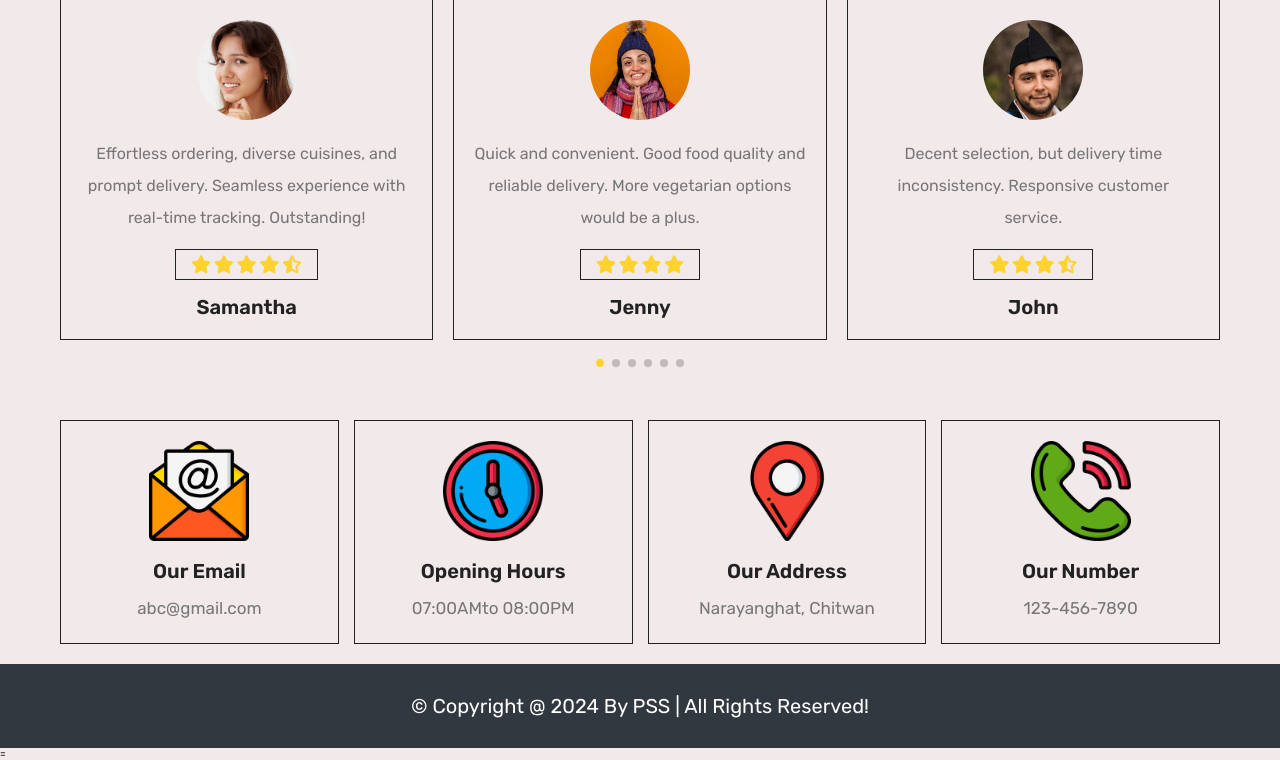
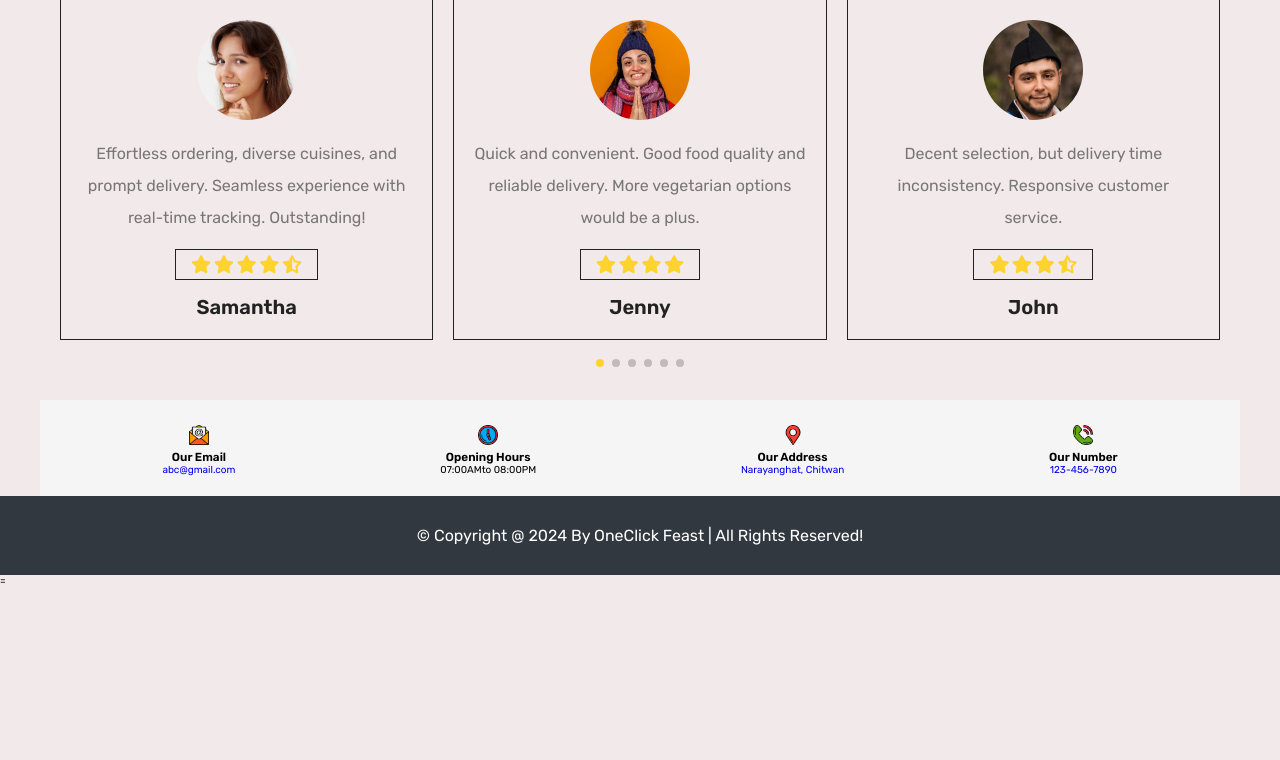
Before and after one commit to theprakriti/oneclickfeast, a PHP site: page /oneclickfeast1/about.php in a window 1280 px wide. Shown: the part 1440-2200 px from the top of the page. After the commit the page ends 2023 px from the top, so only its background shows below. Run offline with PHP 8.4, Linux system fonts and the light colour scheme; data that the repository does not hold is empty; some libraries are stand-ins or nearby versions.

Commit message:
code on footer

```diff
--- a/components/footer.php
+++ b/components/footer.php
@@ -1,28 +1,30 @@
 <footer class="footer">
 
-   <section class="grid">
+<hr>
 
-      <div class="box">
-         <img src="images/emailicon.png" alt="">
+   <section style="display: flex;justify-content: space-around;background-color: whitesmoke;width: 100vw!important;">
+
+      <div style="display: flex;flex-direction: column;align-items: center;">
+         <img src="images/emailicon.png" style="height: 30px;width: 20px;object-fit: contain;" alt="">
          <h3>Our Email</h3>
          <a href="mailto:abc@gmail.com">abc@gmail.com</a>
 
       </div>
 
-      <div class="box">
-         <img src="images/clockicon.png" alt="">
+      <div style="display: flex;flex-direction: column;align-items: center;">
+         <img src="images/clockicon.png" style="height: 30px;width: 20px;object-fit: contain;" alt="">
          <h3>Opening Hours</h3>
          <p>07:00AMto 08:00PM</p>
       </div>
 
-      <div class="box">
-         <img src="images/mapicon.png" alt="">
+      <div style="display: flex;flex-direction: column;align-items: center;">
+         <img src="images/mapicon.png" style="height: 30px;width: 20px;object-fit: contain;" alt="">
          <h3>Our Address</h3>
          <a href="#">Narayanghat, Chitwan</a>
       </div>
 
-      <div class="box">
-         <img src="images/phoneicon.png" alt="">
+      <div style="display: flex;flex-direction: column;align-items: center;">
+         <img src="images/phoneicon.png" style="height: 30px;width: 20px;object-fit: contain;" alt="">
          <h3>Our Number</h3>
          <a href="tel:1234567890">123-456-7890</a>
 
@@ -30,6 +32,8 @@
 
    </section>
 
-   <div class="credit">&copy; copyright @ <?= date('Y'); ?> by <span>PSS</span> | all rights reserved!</div>
+   <div class="credit">
+      <p style="font-size: medium;">&copy; copyright @ <?= date('Y'); ?> by <span>OneClick Feast</span> | all rights reserved!</p>
+   </div>
 
 </footer>
--- a/css/style.css
+++ b/css/style.css
@@ -977,7 +977,7 @@ body{
    margin-bottom: .5rem;
 }
 
-.footer .grid .box h3{
+.grid .box h3{
    margin:1rem 0;
    font-size: 2rem;
    color:var(--black);
@@ -1001,7 +1001,7 @@ body{
    text-align: center;
    background-color: var(--navyblue);
    color:var(--white);
-   font-size: 2rem;
+   font-size: 1rem;
    text-transform: capitalize;
    /* padding-bottom: 10rem; */
 }
@@ -1025,6 +1025,11 @@ body{
 }
 
 
+.footericons{
+   height: 30px;
+   width: 30px;
+   object-fit: contain;
+}
 
 /* media queries  */
 
--- a/home.php
+++ b/home.php
@@ -180,7 +180,7 @@ include 'components/add_cart.php';
 while ($fetch_reviews = $select_reviews->fetch(PDO::FETCH_ASSOC)) {
     ?>
     <div class="swiper-slide slide">
-        <div class="box">
+        <div class="box" >
         <p> <span><?= $fetch_reviews['review']; ?></span></p>
             <p>-<span><?= $fetch_reviews['name']; ?></span></p>
 
```
